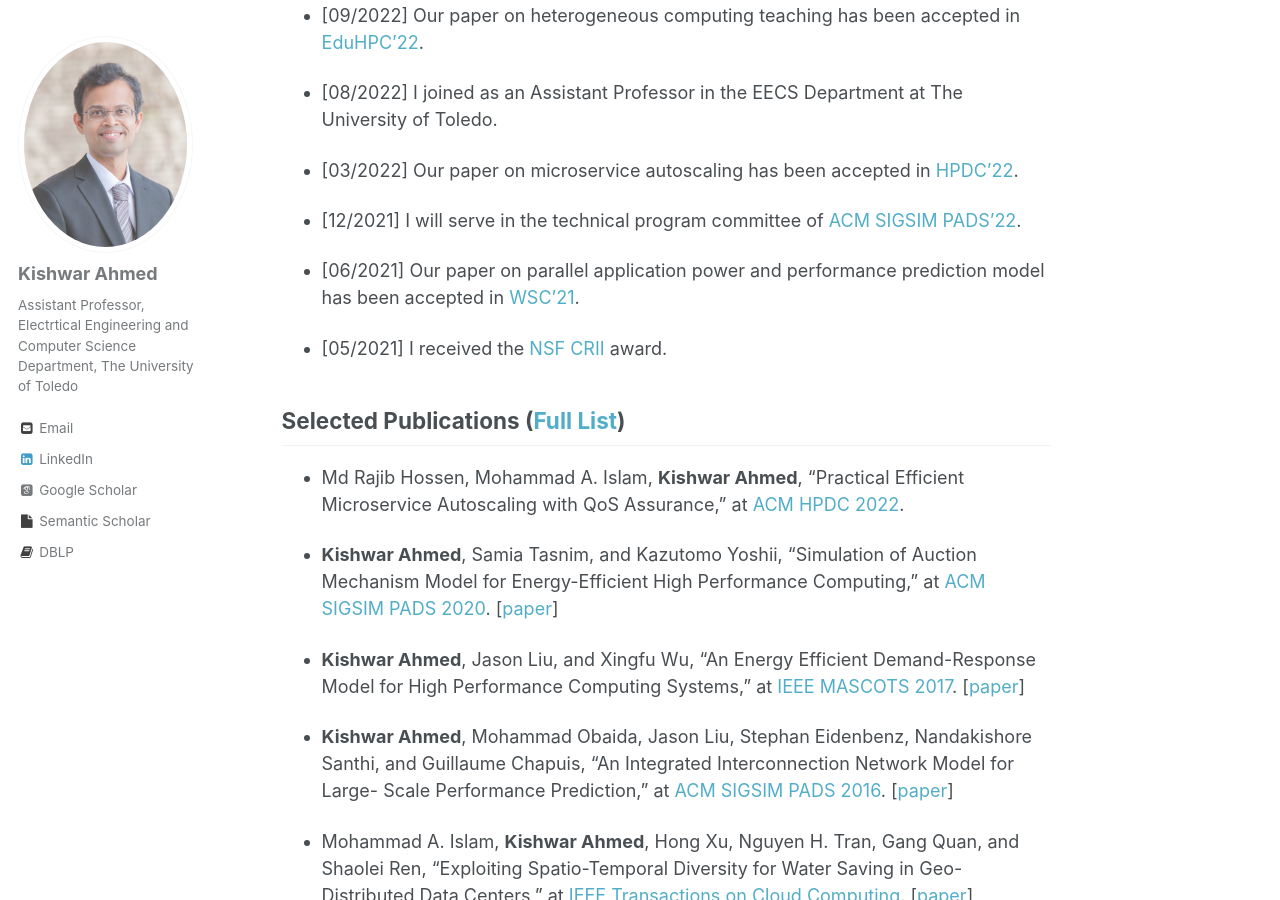
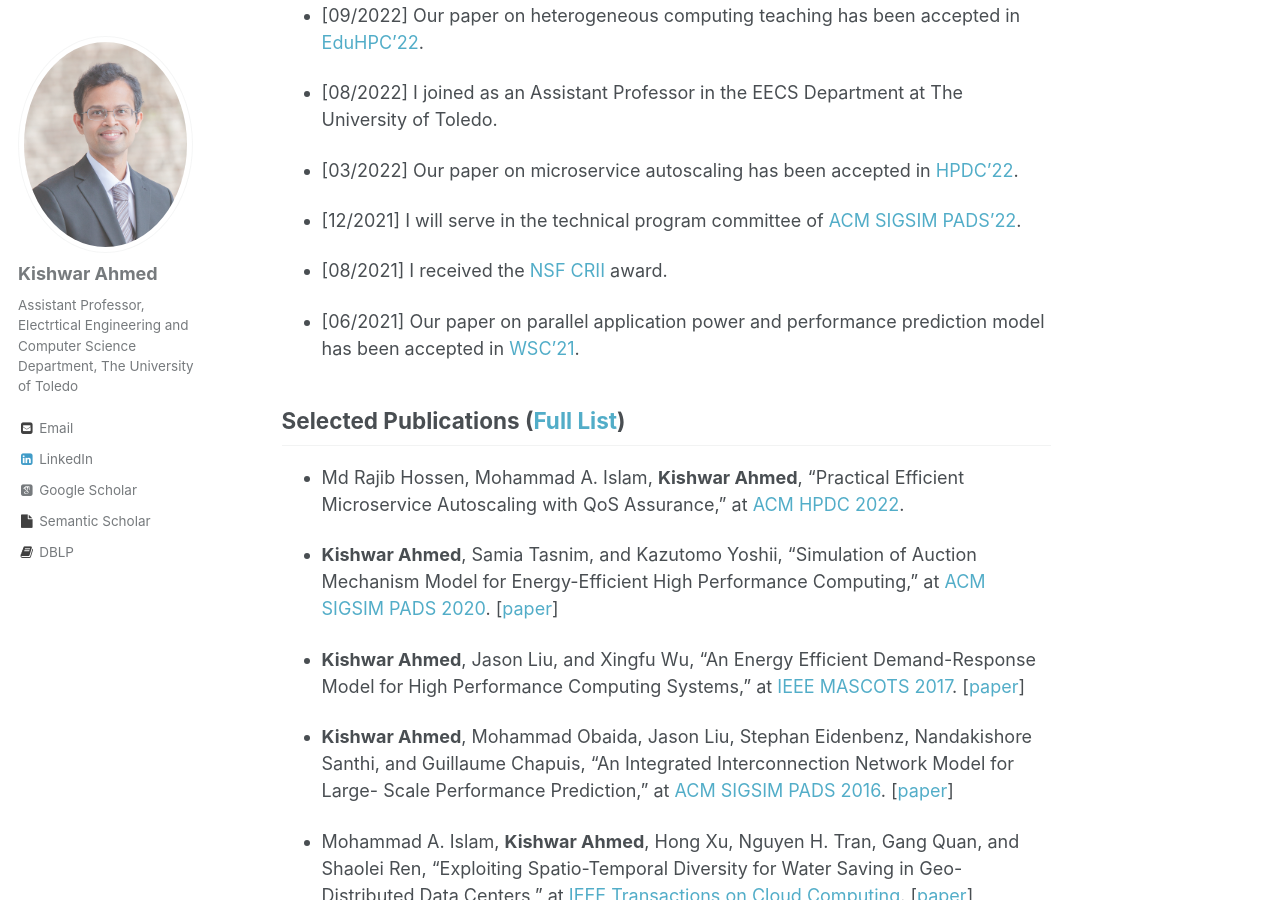
Before and after one commit to kishwarbd/kishwarbd.github.io, a Jekyll site: the page built from _pages/about.md, in a window 1280 px wide and 900 px high, scrolled down 717 px. Built offline with Jekyll 4.4.1, drawn with Linux system fonts in a browser that asks for light colours; some web fonts are replaced.

Commit message:
Update about.md

```diff
--- a/_pages/about.md
+++ b/_pages/about.md
@@ -29,9 +29,10 @@ Jason Liu](https://people.cis.fiu.edu/liux/). I also worked as a research aide a
 
 * [12/2021] I will serve in the technical program committee of [ACM SIGSIM PADS'22](https://sigsim.acm.org/conf/pads/2022/).
 
+* [08/2021] I received the [NSF CRII](https://beta.nsf.gov/funding/opportunities/computer-information-science-engineering-research) award.
+
 * [06/2021] Our paper on parallel application power and performance prediction model has been accepted in [WSC'21](https://meetings.informs.org/wordpress/wsc2021/).
 
-* [05/2021] I received the [NSF CRII](https://beta.nsf.gov/funding/opportunities/computer-information-science-engineering-research) award.
 
 ## Selected Publications ([Full List](https://kishwarbd.github.io/publications/))
 
```
